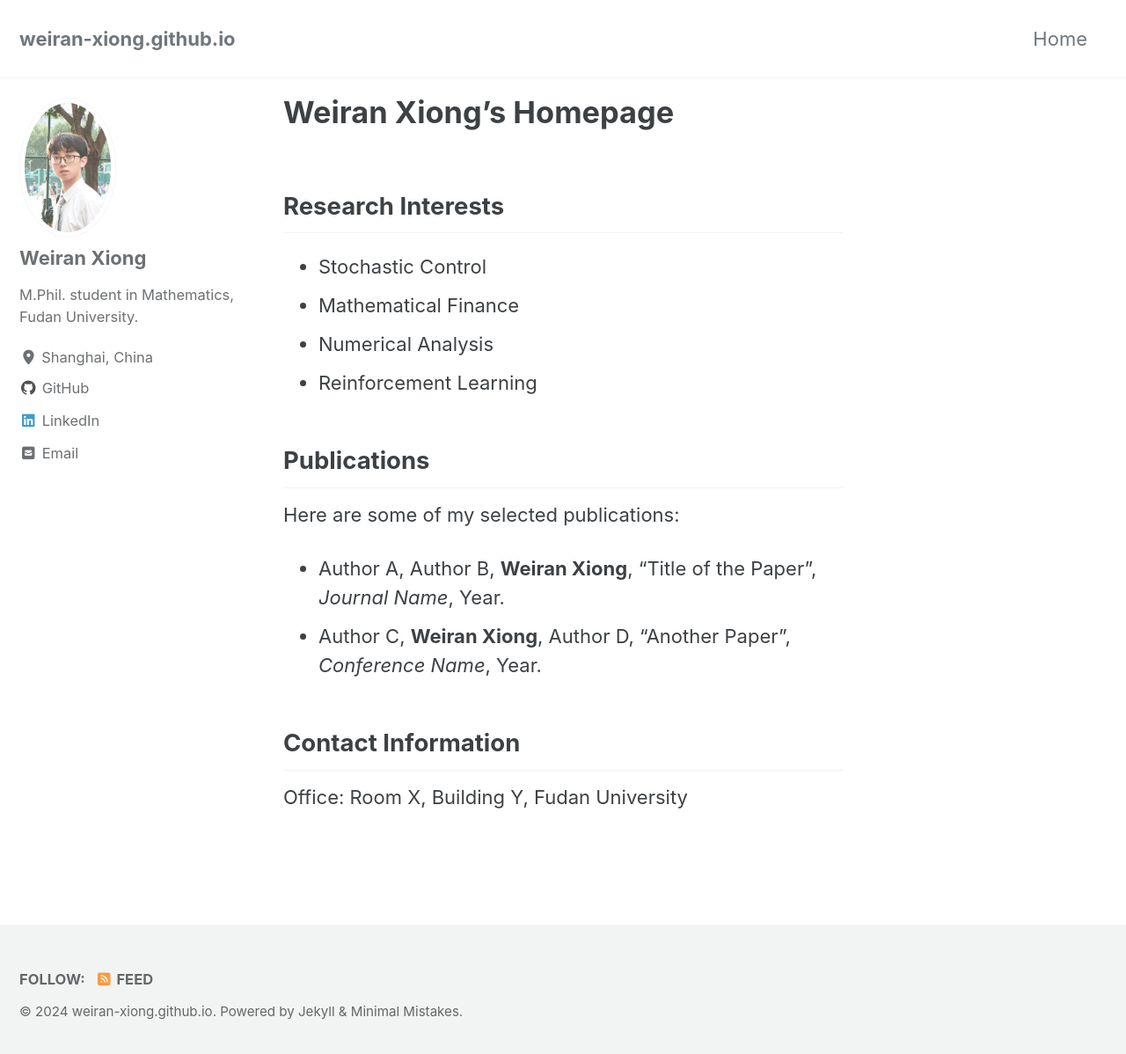
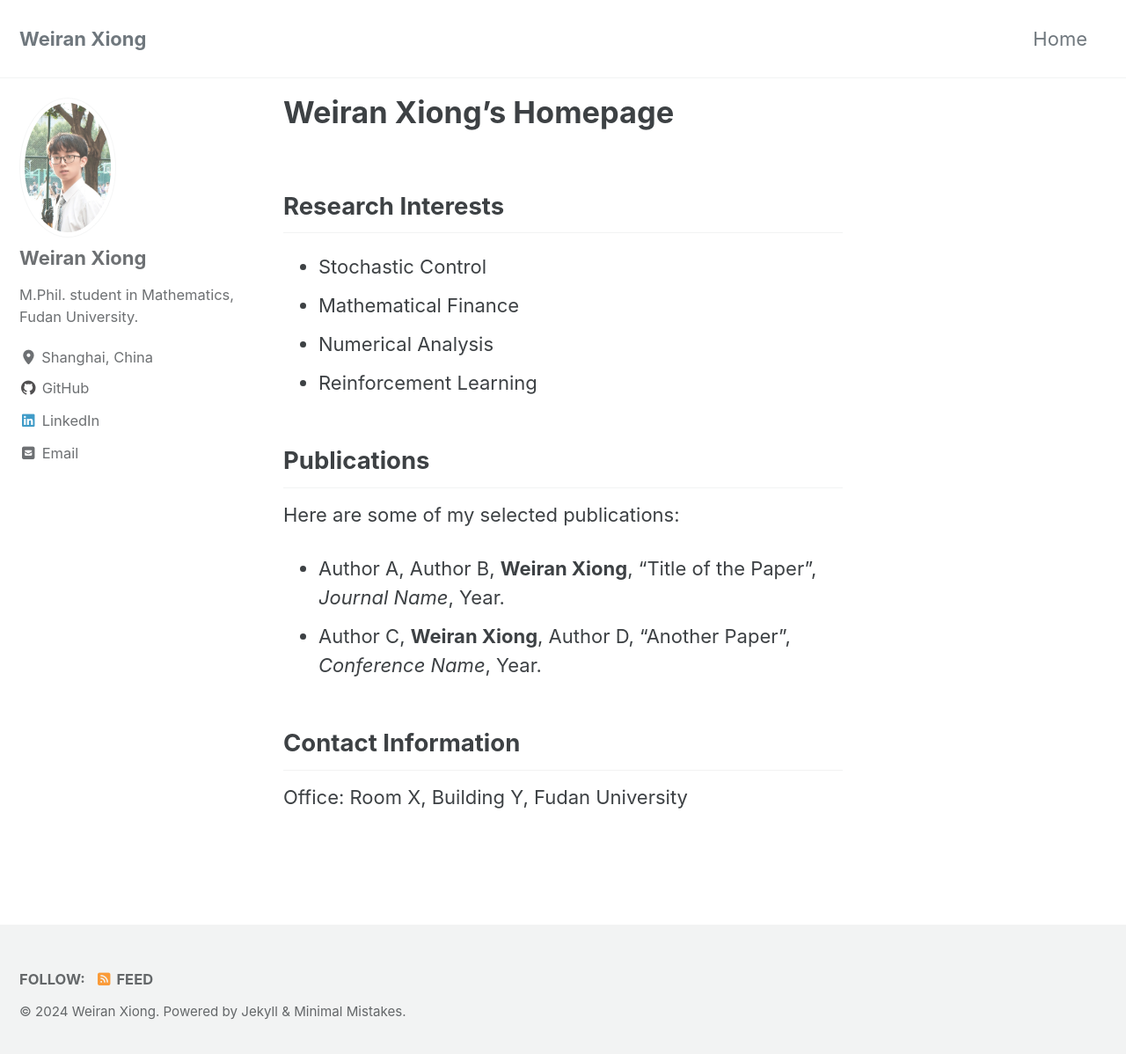
Before and after one commit to Weiran-Xiong/weiran-xiong.github.io, a Jekyll site: the page built from index.md, in a window 1280 px wide and 1205 px high. Shown: the top 1198 px of the window at 88% size. Built offline with Jekyll 4.4.1, drawn with Linux system fonts in a browser that asks for light colours; cached includes are drawn as plain includes; the list of posts is cut into pages by our own code.

Commit message:
Update _config.yml

```diff
--- a/_config.yml
+++ b/_config.yml
@@ -18,7 +18,7 @@ minimal_mistakes_skin    : "default" # "air", "aqua", "contrast", "dark", "dirt"
 locale                   : "en-US"
 rtl                      : # true, false (default) # turns direction of the page into right to left for RTL languages
 
-# title                    : "Weiran Xiong"
+title                    : "Weiran Xiong"
 description              : "M.Phil. student in Mathematics, Fudan University."
 baseurl                  : "" # 由于这是个人主页，保持为空
 url                      : "https://weiran-xiong.github.io" # 您的 GitHub Pages URL
@@ -231,9 +231,6 @@ sass:
   style: compressed # https://sass-lang.com/documentation/file.SASS_REFERENCE.html#output_style
 
 
-custom_css:
-  - "/assets/css/custom.css"
-
 
 # Outputting
 permalink: /:categories/:title/
@@ -281,6 +278,9 @@ whitelist:
   - jekyll-gist
   - jekyll-feed
   - jekyll-include-cache
+
+custom_css:
+  - "/assets/css/custom.css"
 
 
 # Archives
```
